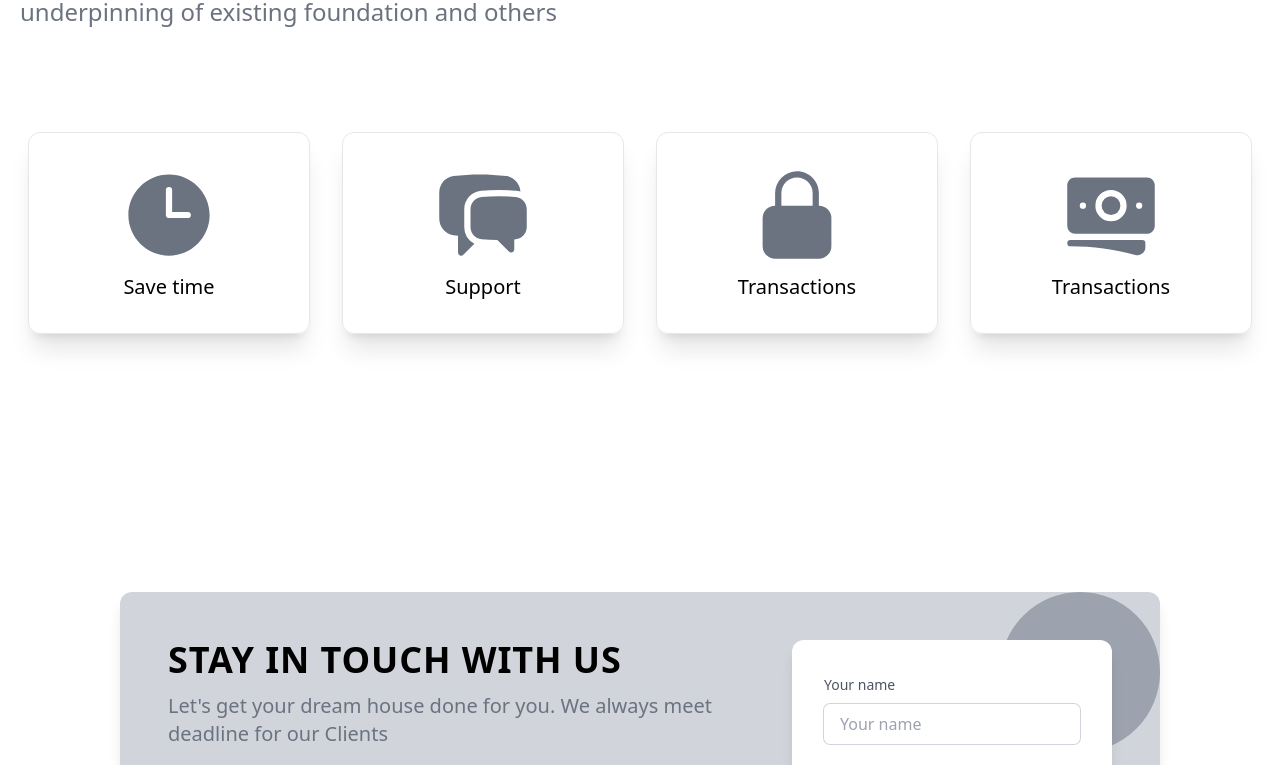
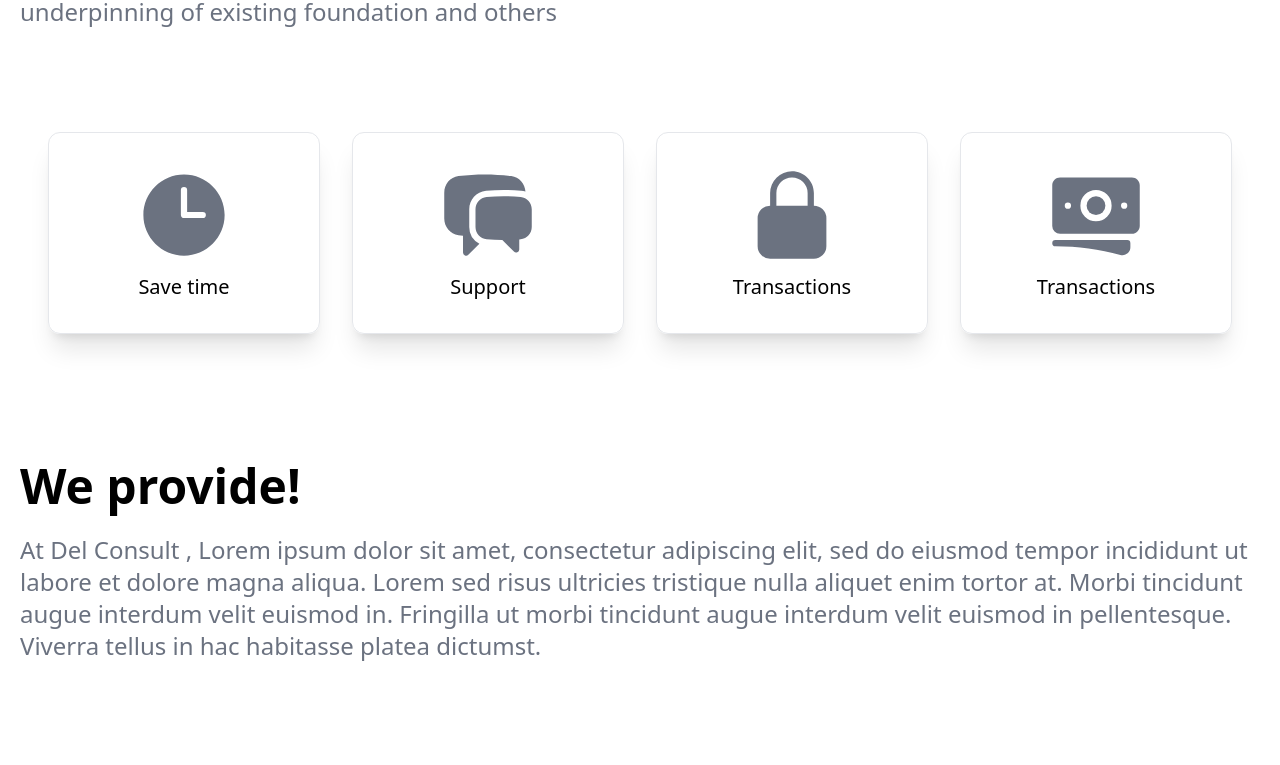
Before and after one commit to MicroStartup/del-consult, a React (Create React App) app in the folder frontend/: page / in a window 1280 px wide. Shown: the part 1100-1865 px from the top of the page. Built offline with nearby package versions, Linux system fonts and the light colour scheme.

Commit message:
Solve Linters

```diff
--- a/frontend/src/App.js
+++ b/frontend/src/App.js
@@ -2,6 +2,7 @@ import About from "./components/About"
 import Home from "./components/Home"
 import Navbar from "./components/Navbar"
 import Contact from "./components/Contact"
+import Services from "./components/Services"
 
 
 export const App = () => {
@@ -10,6 +11,7 @@ export const App = () => {
        <Navbar/>
        <Home />
        <About />
+       <Services />
        <Contact />
     </>
   )
--- a/frontend/src/components/About.jsx
+++ b/frontend/src/components/About.jsx
@@ -1,7 +1,7 @@
 import React from 'react'
+import { ClockIcon, ChatBubbleLeftRightIcon, BanknotesIcon,  LockClosedIcon} from '@heroicons/react/24/solid'
 
 import { images } from '../constants';
-import { ClockIcon, ChatBubbleLeftRightIcon, BanknotesIcon,  LockClosedIcon} from '@heroicons/react/24/solid'
 
 const About = () => {
   return (
@@ -14,8 +14,8 @@ const About = () => {
                  underpinning of existing foundation and others
                 </p>
             </div>
-
-            <div className='grid md:grid-cols-4 gap-8 px-2 text-center mt-20'>
+        </div>
+        <div className='grid md:grid-cols-4 gap-8 px-12 text-center mt-20'>
                 <div className='border py-8 rounded-xl shadow-xl' >
                     <div className='text-gray-500 flex justify-center'> <ClockIcon className='w-[100px]' /></div>
                     <p className='text-xl mt-2'>Save time</p>
@@ -33,7 +33,6 @@ const About = () => {
                     <p className='text-xl mt-2'>Transactions</p>
                 </div>
             </div>
-        </div>
     </div>
   )
 }
--- a/frontend/src/components/Service.jsx
+++ /dev/null
@@ -1,10 +0,0 @@
-import React from 'react'
-import './Services.scss';
-
-const Services = () => {
-  return (
-    <div>Services</div>
-  )
-}
-
-export default Services
--- /dev/null
+++ b/frontend/src/components/Services.scss
@@ -0,0 +1,5 @@
+.del_service {
+  flex: 1;
+  width: 100%;
+  flex-direction: column;
+}
--- a/frontend/src/container/Services/Services.jsx
+++ /dev/null
@@ -1,10 +0,0 @@
-import React from 'react'
-import './Services.scss';
-
-const Services = () => {
-  return (
-    <div>Services</div>
-  )
-}
-
-export default Services
```
Also changed, not shown: 2 other files (tests, documents, lock files or other folders).
